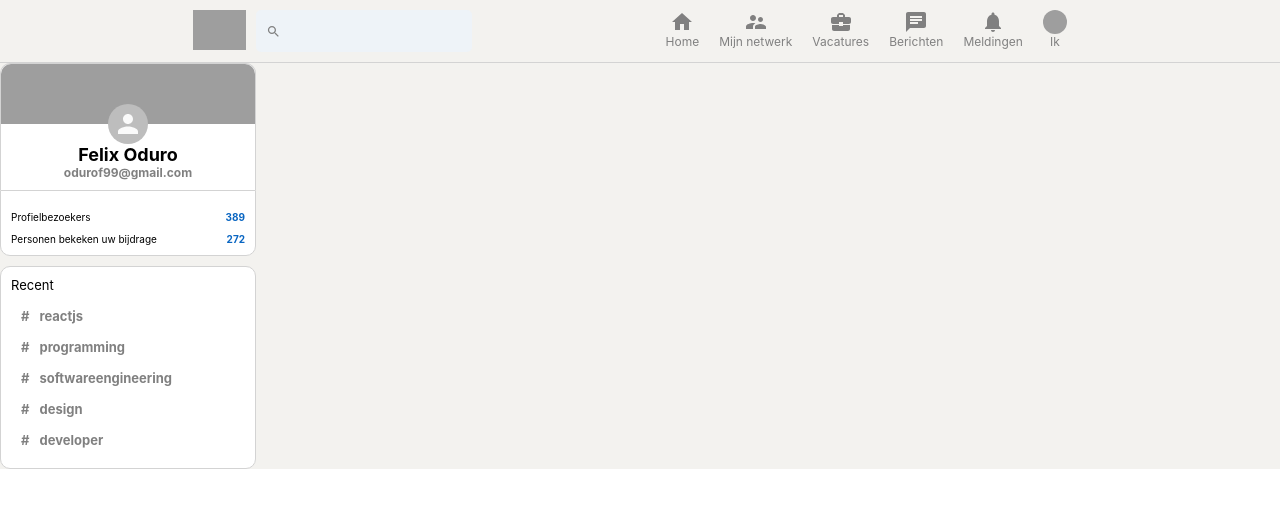
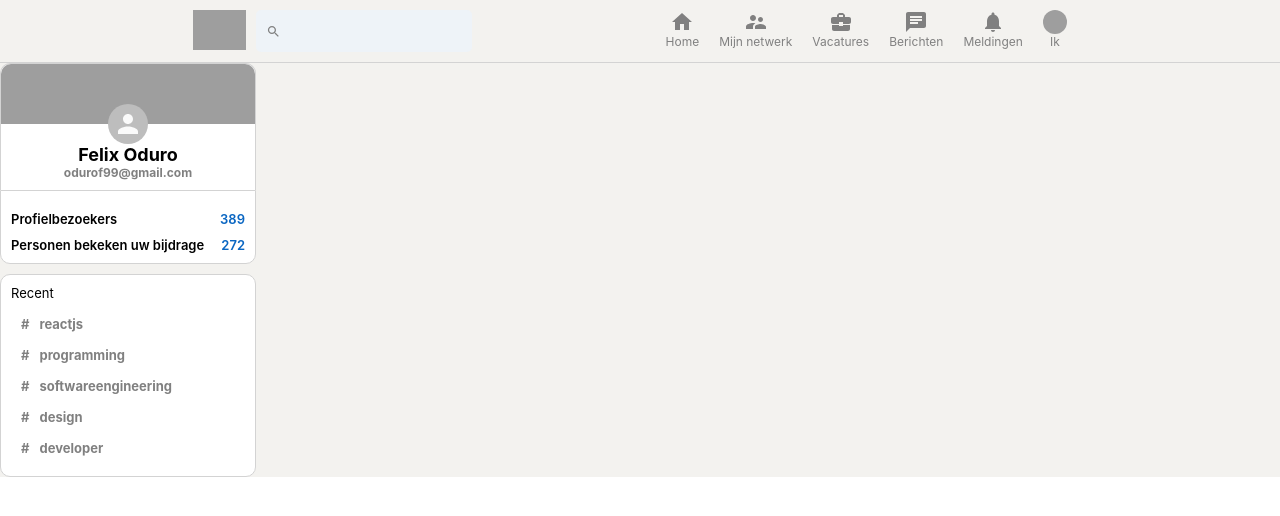
Before and after one commit to Kephass/linkedin-clone, a React (Create React App) app: page / in a window 1280 px wide. Shown: the top 516 px of the page. Built offline with nearby package versions, Linux system fonts and the light colour scheme; grey boxes are pictures that could not be loaded.

Commit message:
tweaked alignment on sidebar stat paragrapgh

```diff
--- a/src/Sidebar.css
+++ b/src/Sidebar.css
@@ -47,10 +47,11 @@
   justify-content: space-between;
 }
 
-.sidebar__stats > p {
+.sidebar__stat > p {
   clear: gray;
   font-size: 1.3rem;
   font-weight: 600;
+  text-align: left;
 }
 
 .sidebar__stats {
```
